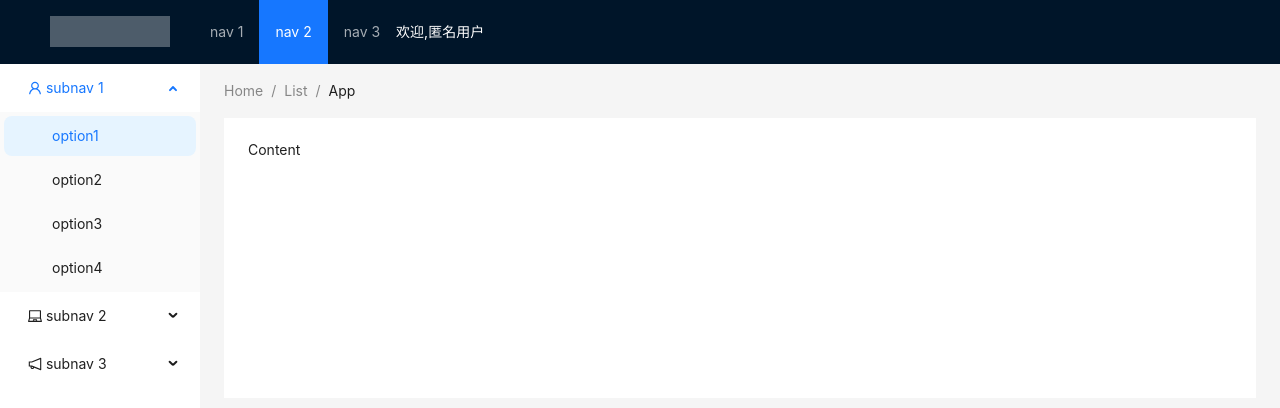
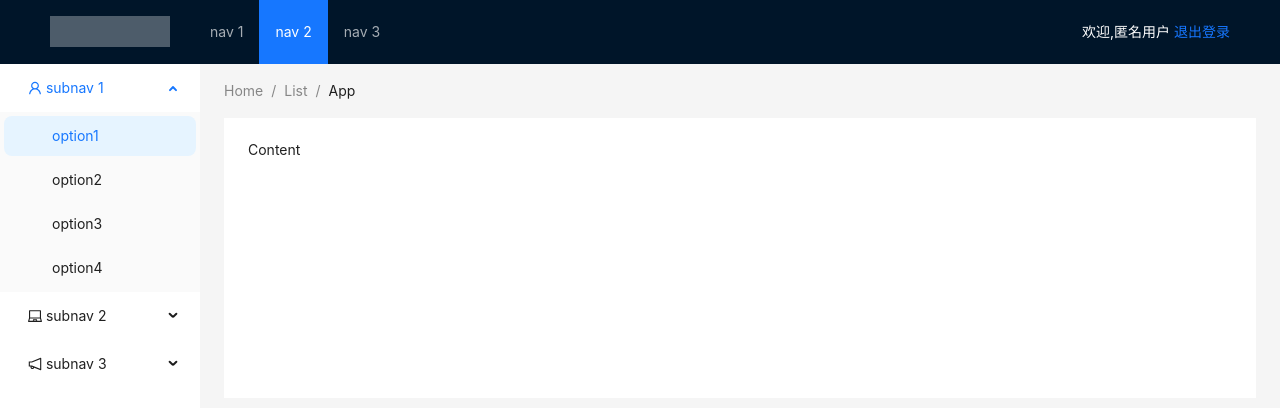
Before and after one commit to iKeepRun/nls, a Vue app in the folder web/: page /home in a window 1280 px wide. Shown: the top 408 px of the page. Built offline with nearby package versions, Linux system fonts and the light colour scheme; no server answers.

Commit message:
头部组件样式修改

```diff
--- a/web/src/components/Header.vue
+++ b/web/src/components/Header.vue
@@ -1,6 +1,10 @@
 <template>
   <a-layout-header class="header">
     <div class="logo"/>
+    <div class="userinfo" v-if="userStore.name">欢迎,{{ userStore.name }}
+
+       <router-link to="/login" >退出登录</router-link>
+    </div>
     <a-menu
         v-model:selectedKeys="selectedKeys1"
         theme="dark"
@@ -12,7 +16,7 @@
       <a-menu-item key="3">nav 3</a-menu-item>
 
     </a-menu>
-    <div class="userinfo" v-if="userStore.name">欢迎,{{ userStore.name }}</div>
+
   </a-layout-header>
 
 </template>
@@ -27,11 +31,6 @@ const selectedKeys1 = ref(['2']);
 </script>
 
 <style scoped>
-.header{
-  display: flex;
-
-}
-
 .logo {
   float: left;
   width: 120px;
@@ -42,7 +41,6 @@ const selectedKeys1 = ref(['2']);
 .userinfo {
   float: right;
   color: white;
-  width: 100px;
 
 }
 
```
